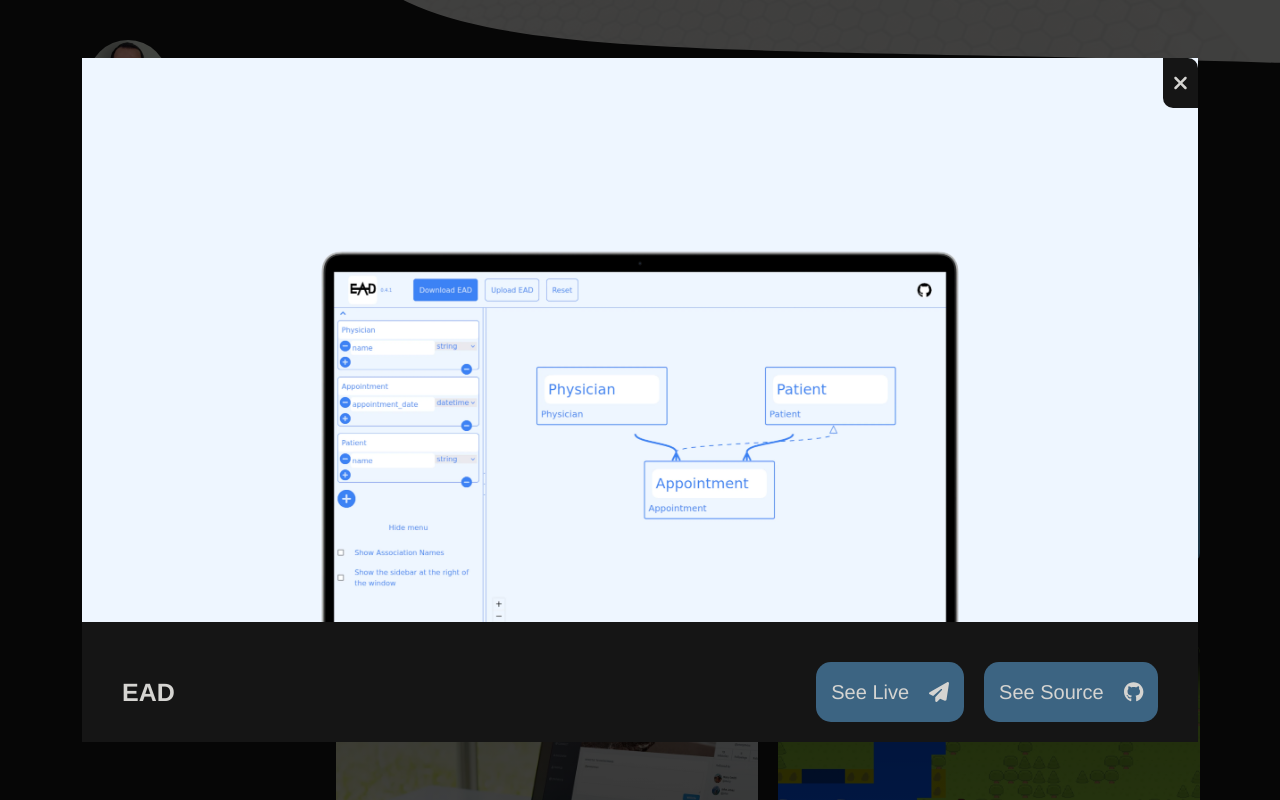
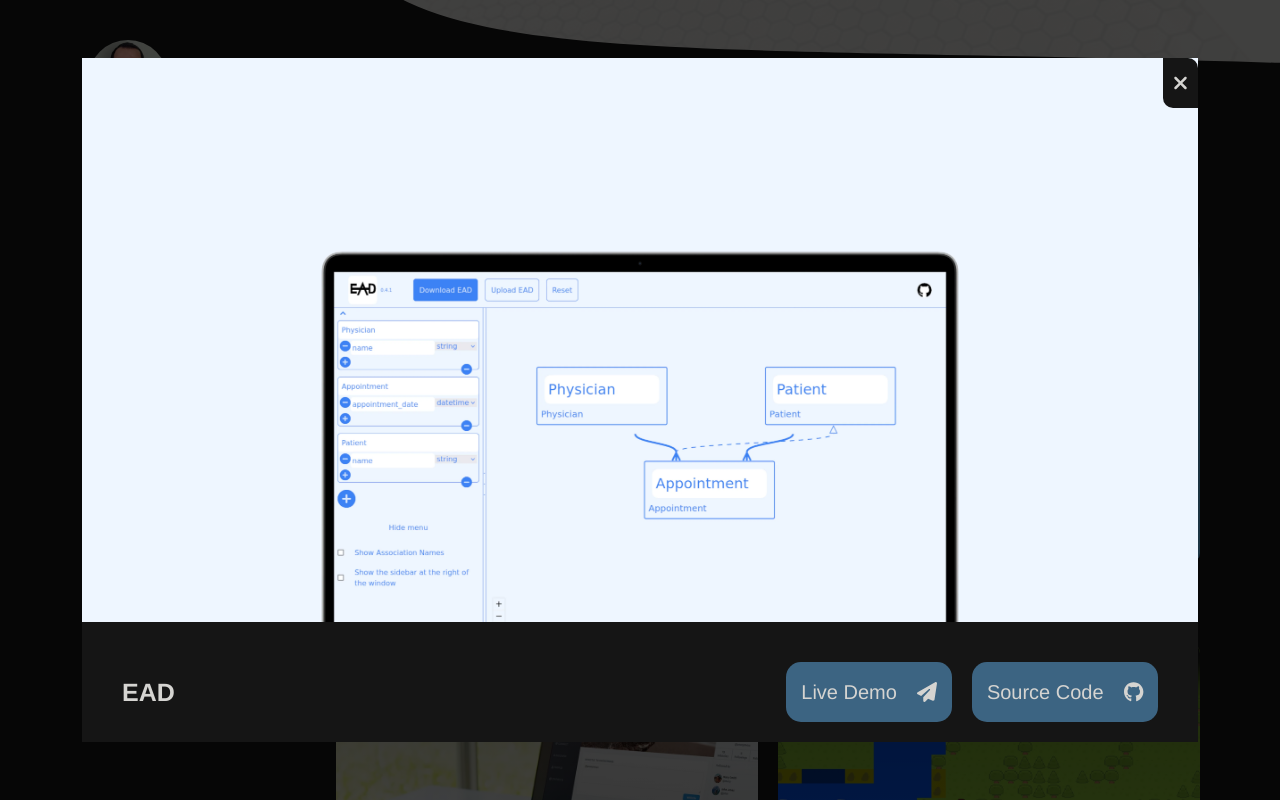
Before and after one commit to ozovalihasan/portfolio-2, a React (Vite) app: page / in a window 1280 px wide. Both pictures are taken after a click on the button "EAD". Shown: the part 486-1286 px from the top of the page. Built offline with nearby package versions, Linux system fonts and the light colour scheme.

Commit message:
Update the text of buttons

```diff
--- a/src/components/ModalOneProject/ModalOneProject.tsx
+++ b/src/components/ModalOneProject/ModalOneProject.tsx
@@ -60,14 +60,14 @@ const ModalOneProject = ({ projectId, setProjectId }: ModalOneProjectType) => {
                 {project.liveLink && (
                 <LinkButton title="Live Demo Link" href={project.liveLink}>
                   <div className="hidden md:block">
-                    See Live
+                    Live Demo
                   </div>
                   <FontAwesomeIcon icon={['fas', 'paper-plane']} />
                 </LinkButton>
                 )}
                 <LinkButton title="Source Code" href={project.sourceLink}>
                   <div className="hidden md:block">
-                    See Source
+                    Source Code
                   </div>
                   <FontAwesomeIcon icon={['fab', 'github']} />
                 </LinkButton>
```
